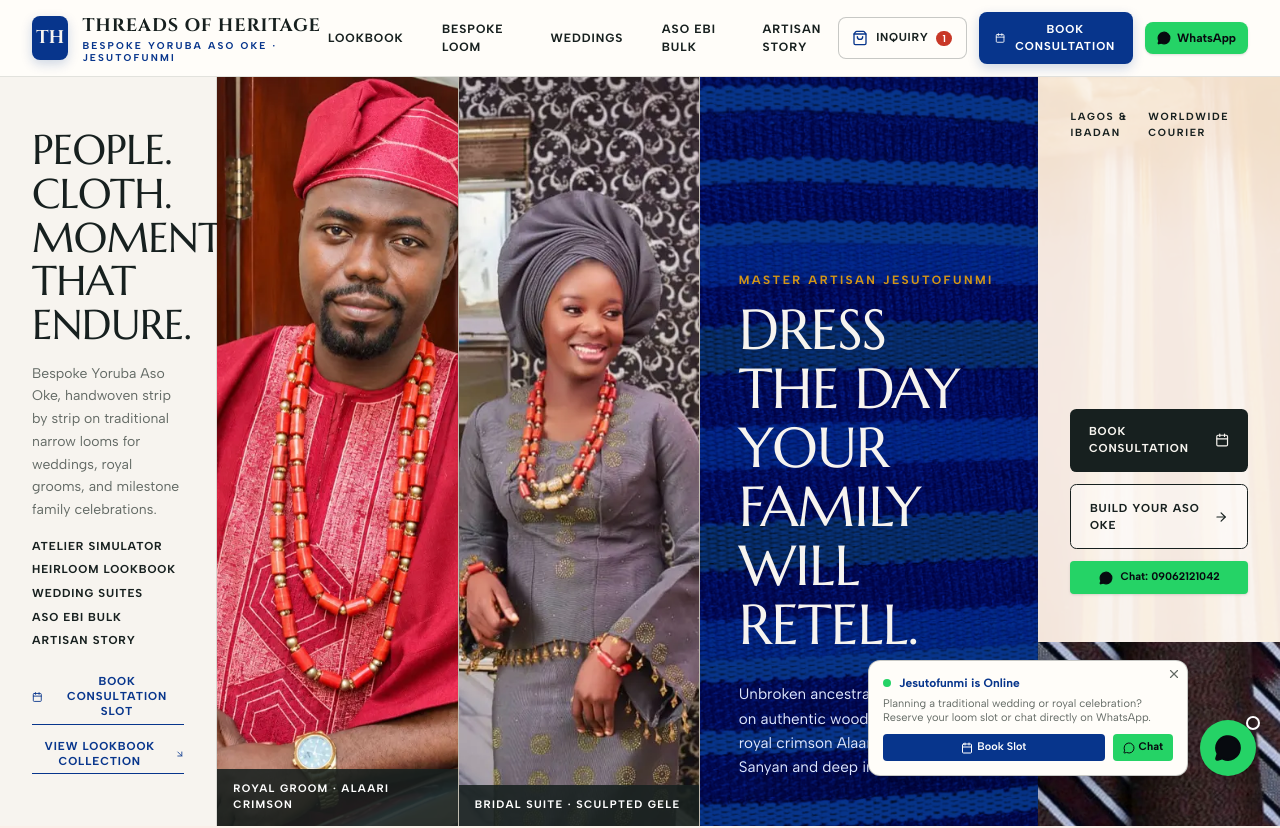
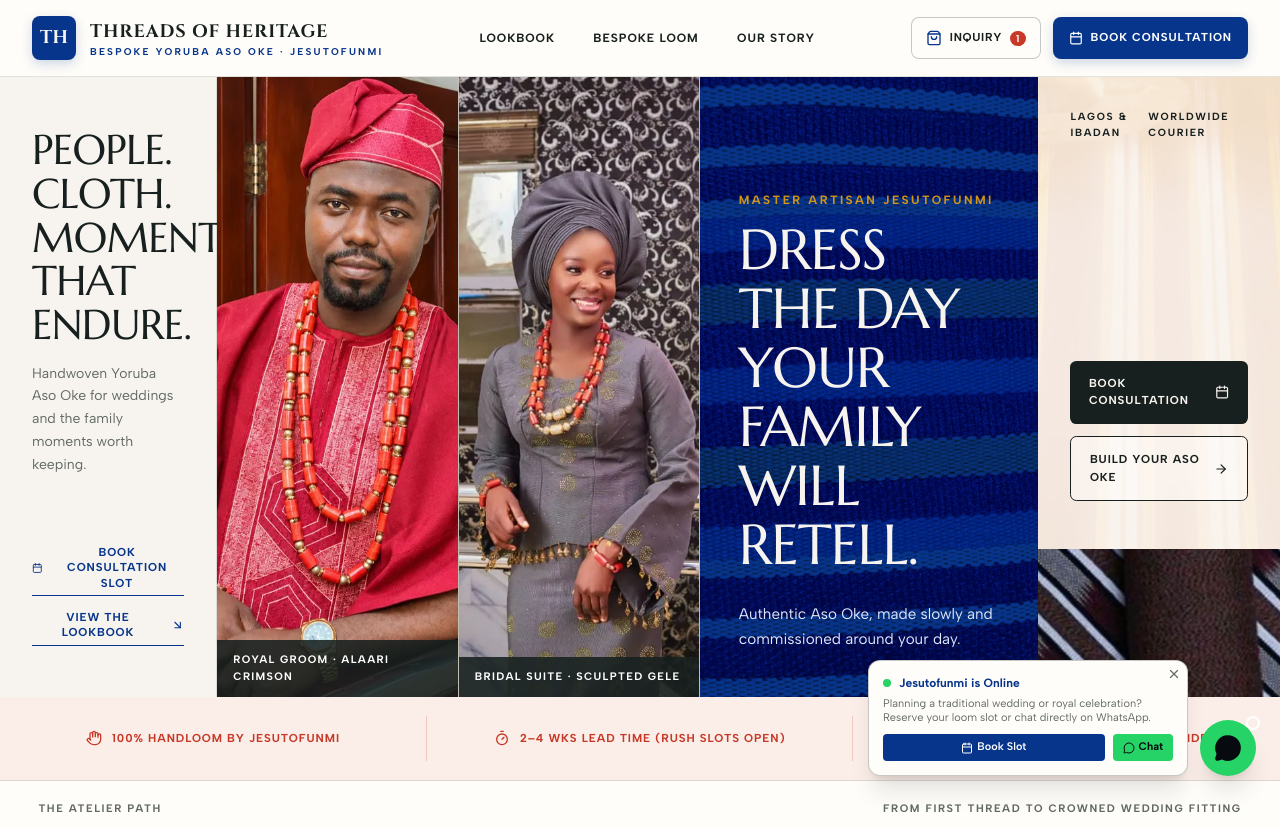
Before and after one commit to tgracempire-ship-it/adire-tofunmi, a React (Vite) app: page / in a window 1280 px wide. Shown: the top 828 px of the page. Built offline with nearby package versions, Linux system fonts and the light colour scheme.

Commit message:
Simplify hero and navigation density

```diff
--- a/src/components/Hero.tsx
+++ b/src/components/Hero.tsx
@@ -1,6 +1,5 @@
 import React from 'react';
-import { ArrowDownRight, ArrowRight, Globe2, Timer, Hand, Calendar, MessageCircle } from 'lucide-react';
-import { VENDOR_DETAILS } from '../data/asoOkeProducts';
+import { ArrowDownRight, ArrowRight, Globe2, Timer, Hand, Calendar } from 'lucide-react';
 
 interface HeroProps {
   onOpenCustomizer: () => void;
@@ -26,16 +25,8 @@ export const Hero: React.FC<HeroProps> = ({
           </p>
 
           <p className="max-w-[18rem] text-xs sm:text-sm leading-relaxed text-[var(--muted)] mt-4">
-            Bespoke Yoruba Aso Oke, handwoven strip by strip on traditional narrow looms for weddings, royal grooms, and milestone family celebrations.
+            Handwoven Yoruba Aso Oke for weddings and the family moments worth keeping.
           </p>
-        </div>
-
-        <div className="hero-rail-nav py-4" aria-label="Atelier sections">
-          <a href="#loom-builder">Atelier Simulator</a>
-          <a href="#collection">Heirloom Lookbook</a>
-          <a href="#wedding-packages">Wedding Suites</a>
-          <a href="#aso-ebi-calc">Aso Ebi Bulk</a>
-          <a href="#story">Artisan Story</a>
         </div>
 
         <div className="space-y-2 pt-2">
@@ -52,7 +43,7 @@ export const Hero: React.FC<HeroProps> = ({
               onClick={onExploreCollection}
               className="text-link text-xs text-[var(--muted)] hover:text-[var(--ink)]"
             >
-              <span>View Lookbook Collection</span>
+              <span>View the lookbook</span>
               <ArrowDownRight className="h-3.5 w-3.5" />
             </button>
           </div>
@@ -86,7 +77,7 @@ export const Hero: React.FC<HeroProps> = ({
           Dress the day your family will retell.
         </h1>
         <p>
-          Unbroken ancestral mastery woven on authentic wooden looms. From royal crimson Alaari to wild-silk Sanyan and deep indigo Etu.
+          Authentic Aso Oke, made slowly and commissioned around your day.
         </p>
       </div>
 
@@ -114,15 +105,6 @@ export const Hero: React.FC<HeroProps> = ({
             <ArrowRight className="h-4 w-4" />
           </button>
 
-          <a
-            href={`https://wa.me/${VENDOR_DETAILS.whatsappNumber}?text=Hello%20Jesutofunmi,%20I%20would%20like%20to%20order%20bespoke%20Aso%20Oke`}
-            target="_blank"
-            rel="noopener noreferrer"
-            className="flex items-center justify-center gap-2 py-2 px-3 rounded text-[11px] font-bold bg-[#25D366] text-[#070A0F] shadow-sm hover:brightness-105 transition-all text-center"
-          >
-            <MessageCircle className="h-3.5 w-3.5 fill-[#070A0F]" />
-            <span>Chat: {VENDOR_DETAILS.phone}</span>
-          </a>
         </div>
 
         <div className="oriki-swatch" aria-hidden="true">
--- a/src/components/Navbar.tsx
+++ b/src/components/Navbar.tsx
@@ -27,9 +27,7 @@ export const Navbar: React.FC<NavbarProps> = ({
   const links = [
     { label: 'Lookbook', href: '#collection' },
     { label: 'Bespoke Loom', href: '#loom-builder', action: onOpenCustomizer },
-    { label: 'Weddings', href: '#wedding-packages' },
-    { label: 'Aso Ebi Bulk', href: '#aso-ebi-calc', action: onOpenAsoEbi },
-    { label: 'Artisan Story', href: '#story' },
+    { label: 'Our Story', href: '#story' },
   ];
 
   const closeAndRun = (action?: () => void) => {
@@ -93,18 +91,6 @@ export const Navbar: React.FC<NavbarProps> = ({
             <span>Book Consultation</span>
           </button>
 
-          {/* Direct WhatsApp Pill (hidden on very small screens, accessible in menu) */}
-          <a
-            href={`https://wa.me/${VENDOR_DETAILS.whatsappNumber}?text=Hello%20Jesutofunmi,%20I%20am%20inquiring%20about%20ordering%20Aso%20Oke`}
-            target="_blank"
-            rel="noopener noreferrer"
-            className="hidden xl:flex items-center gap-1.5 px-3 py-2 rounded-lg bg-[#25D366] text-[#070A0F] text-xs font-bold hover:brightness-105 transition-all shadow-sm"
-            title="Chat directly with Jesutofunmi"
-          >
-            <MessageCircle className="w-3.5 h-3.5 fill-[#070A0F]" />
-            <span>WhatsApp</span>
-          </a>
-
           {/* Mobile Menu Toggle Button */}
           <button
             onClick={() => setMobileMenuOpen((open) => !open)}
```
